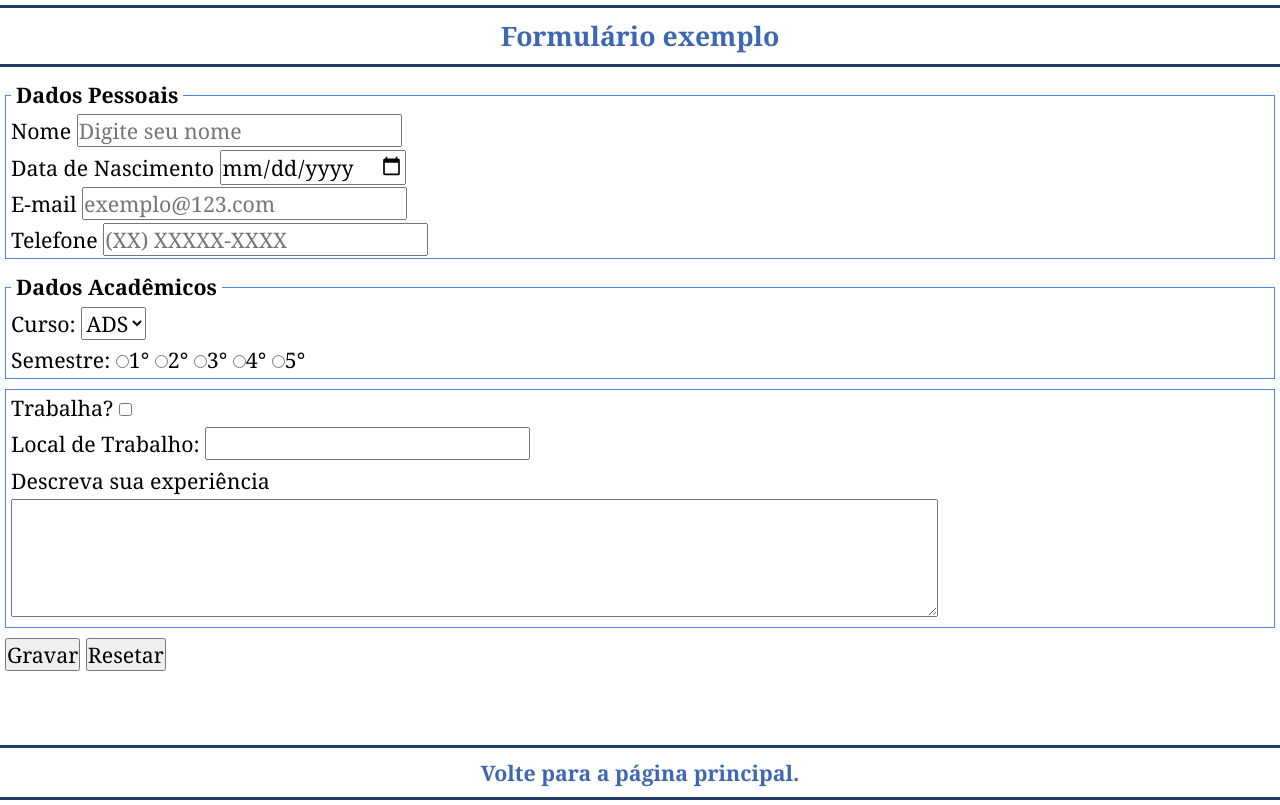
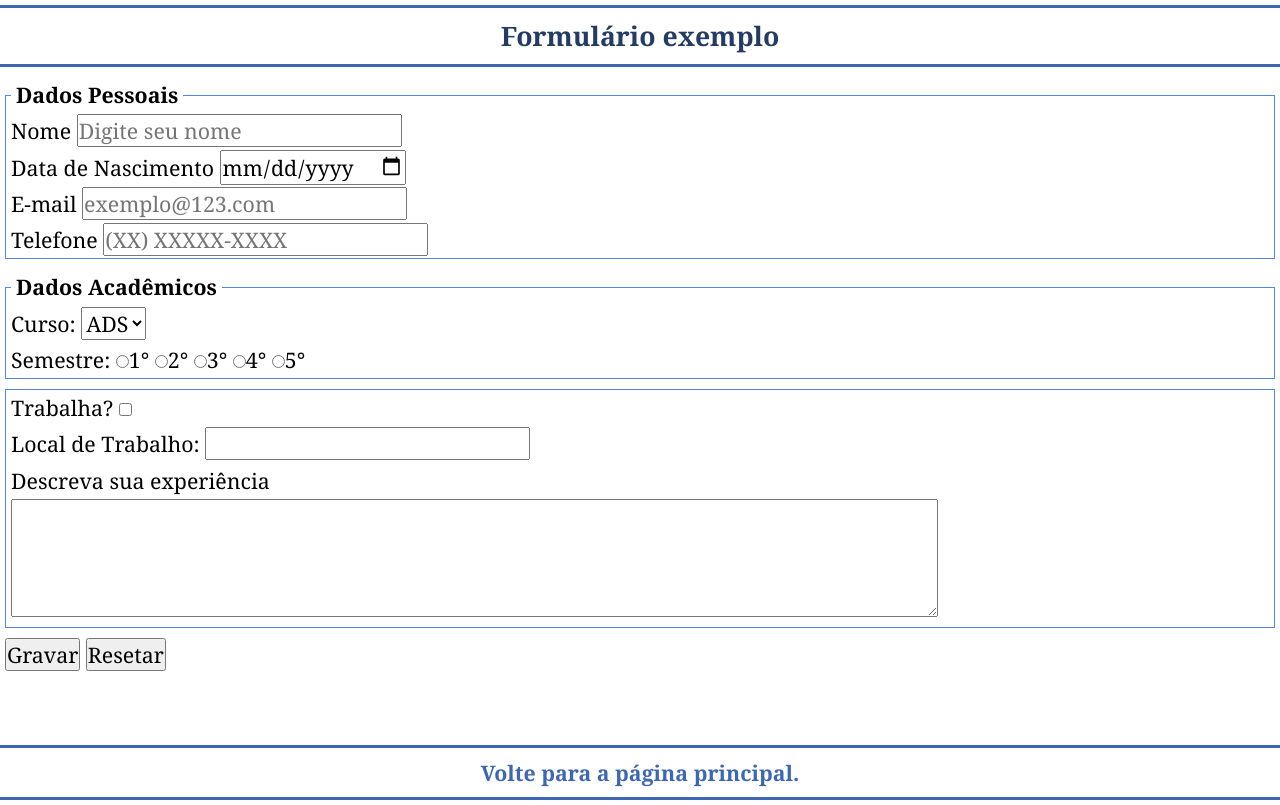
Before and after one commit to Nathrds/tarefa-padroesWeb, a plain HTML site: page formulario.html in a window 1280 px wide. Drawn offline with Linux system fonts and the light colour scheme.

Commit message:
mudança de cores

```diff
--- a/formulario.css
+++ b/formulario.css
@@ -12,9 +12,9 @@ h1 {
 }
 
 h1, div {
-    border-top: 3px solid #243B66;
-    border-bottom: 3px solid #243B66;
-    color: #3E67B3;
+    border-top: 3px solid #3E67B3;
+    border-bottom: 3px solid #3E67B3;
+    color: #243B66;
     text-align: center;
     padding: 10px 15px;
     margin: 5px 0;
--- a/style.css
+++ b/style.css
@@ -9,9 +9,9 @@
 
 h1 {
     text-align: center;
-    border-top: 3px solid #243B66;
-    border-bottom: 3px solid #243B66;
-    color: #3E67B3;
+    border-top: 3px solid #3E67B3;
+    border-bottom: 3px solid #3E67B3;
+    color: #243B66;
     padding: 15px;
     margin: 5px 0;
     font-size: 20pt;
@@ -50,8 +50,8 @@ ol > li {
     display: flex;
     flex-direction: column;
     line-height: 2em;
-    border-top: 3px solid #243B66;
-    border-bottom: 3px solid #243B66;
+    border-top: 3px solid #3E67B3;
+    border-bottom: 3px solid #3E67B3;
     text-align: center;
     padding: 12px 0;
     margin: 5px 0;
@@ -59,7 +59,7 @@ ol > li {
 
 a {
     text-decoration: none;
-    color: #3E67B3;
+    color: #243B66;
     font-weight: bold;
 }
 
```
